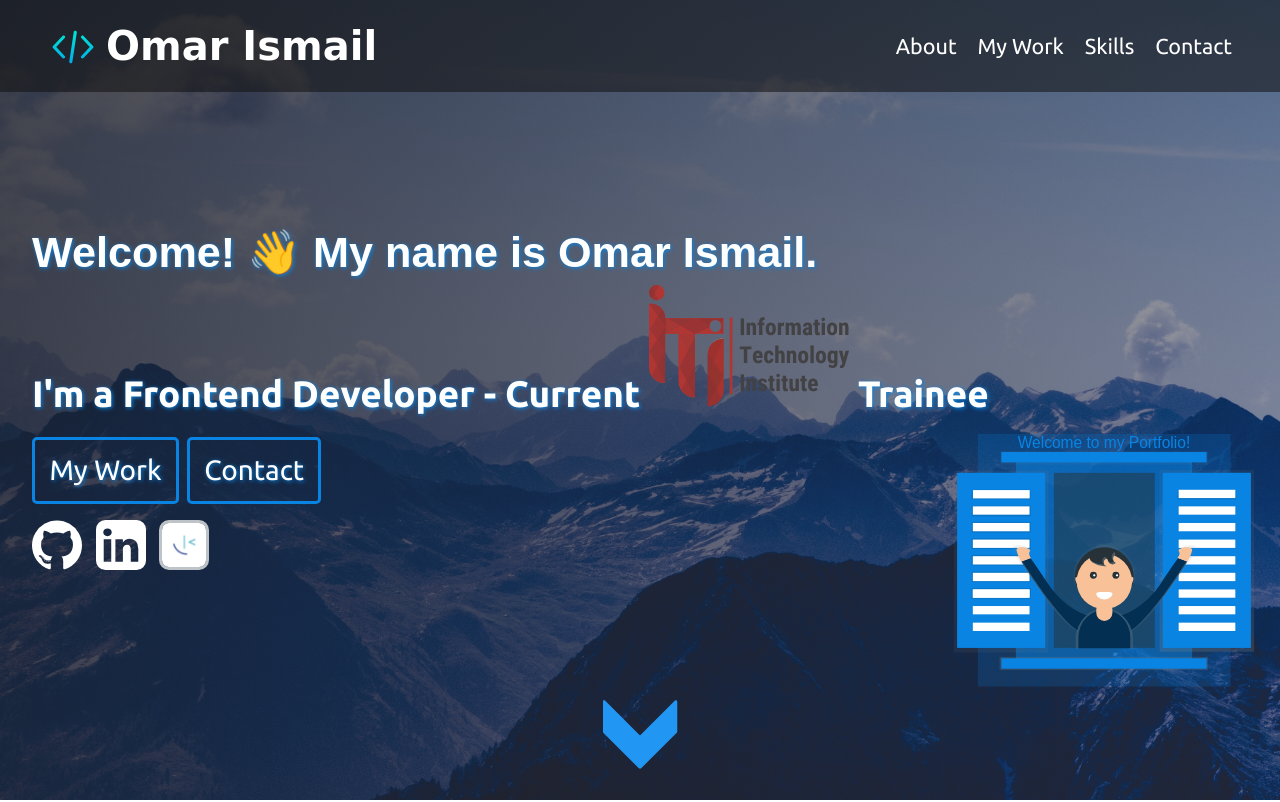
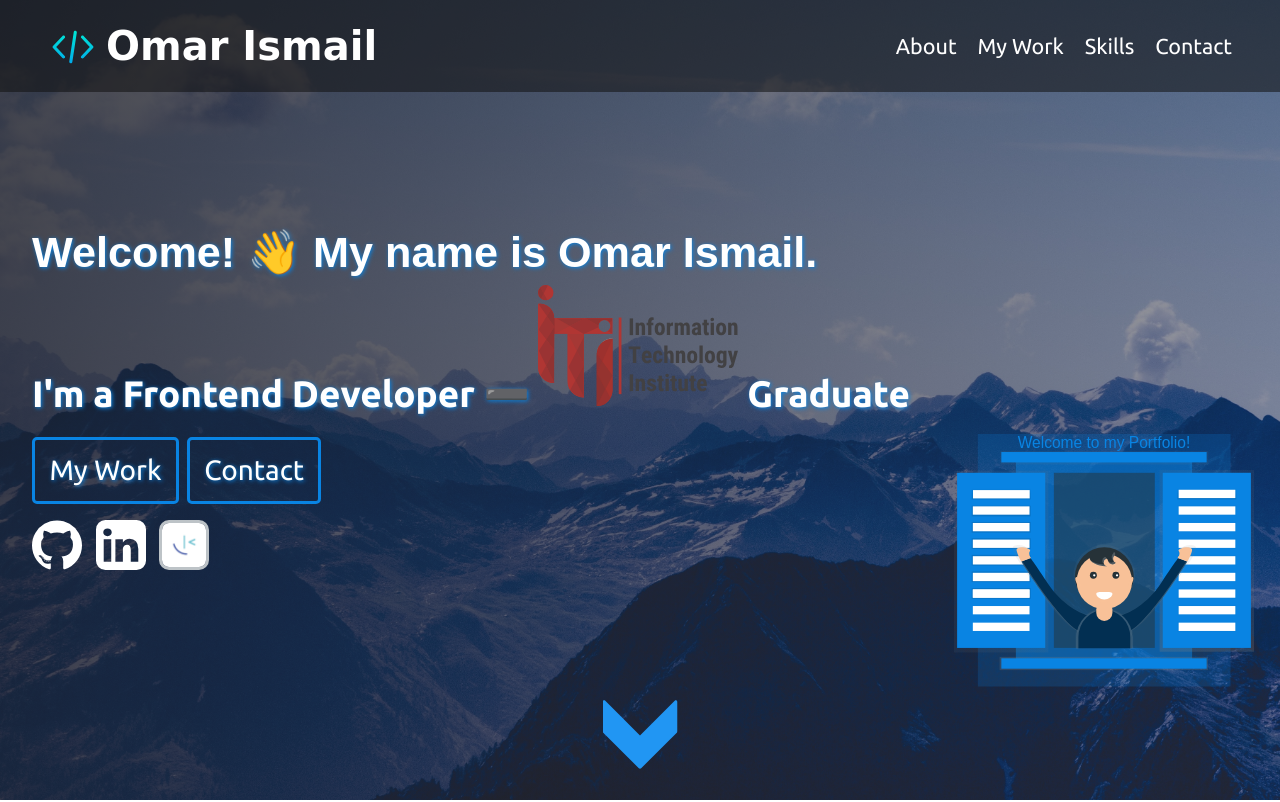
Before and after one commit to OmarIsmail277/My-Portfolio, a plain HTML site: page index.html in a window 1280 px wide. Shown: the top 802 px of the page. Drawn offline with nearby package versions, Linux system fonts and the light colour scheme; a web font is replaced by a local one.

Commit message:
Changed Graduate and Updated Resume

```diff
--- a/index.html
+++ b/index.html
@@ -67,11 +67,11 @@
               <span class="salam">Welcome! 👋</span> My name is Omar Ismail.
             </h1>
             <h2>
-              I'm a Frontend Developer - Current
+              I'm a Frontend Developer ➖
               <span
                 ><img id="iti-logo" src="./img/ColoredITILogo.svg" alt=""
               /></span>
-              Trainee
+              Graduate
             </h2>
           </div>
           <div class="main__buttons">
```
Also changed, not shown: 2 other files.
